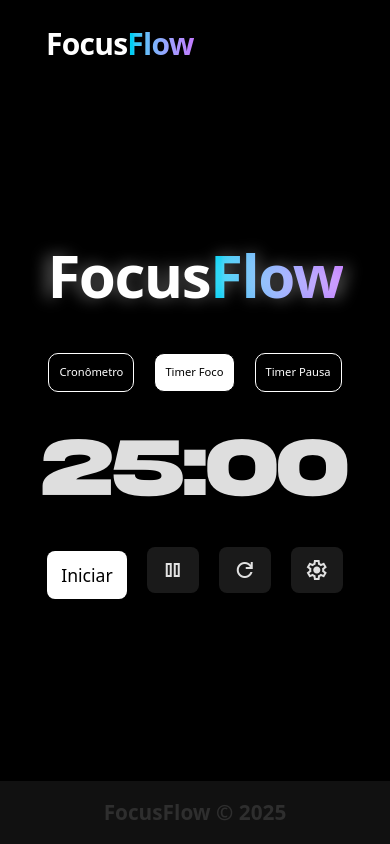
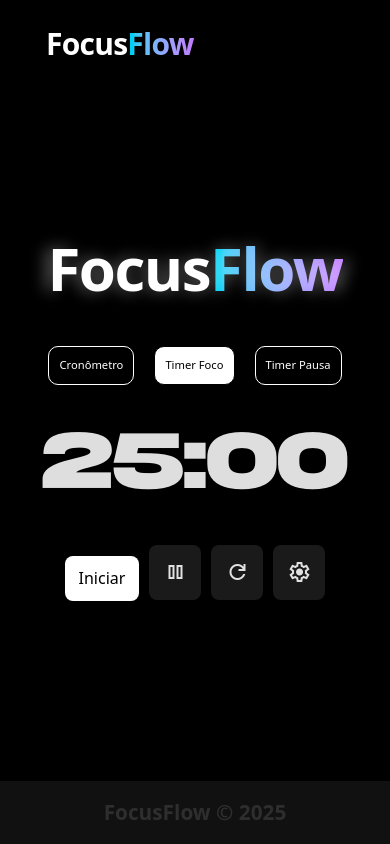
Before and after one commit to Breno2k/FocusFlow, a React (Vite) app: page /TimerFocus in a window 390 px wide. Built offline with nearby package versions, Linux system fonts and the light colour scheme.

Commit message:
fix: correção para que elemento principal ocupe 100% da tela

```diff
--- a/src/components/Timer.css
+++ b/src/components/Timer.css
@@ -43,8 +43,8 @@ button:focus-visible {
 button {
   /* margin: 0 5px;
   padding: 8px 20px; */
-  margin: 0 10px;
-  padding: 10px 13px;
-  font-size: 1.1rem;
+  margin: 5px;
+  padding: 0.6em 13px;
+  font-size: 1rem;
 }
 }
--- a/src/index.css
+++ b/src/index.css
@@ -18,6 +18,9 @@
   font-family: system-ui, Helvetica, Arial, sans-serif;
   line-height: 1.5;
   font-weight: 400;
+  margin: 0;
+  padding: 0;
+  height: 100%;
 
   color-scheme: light dark;
   color: rgba(255, 255, 255, 0.87);
```
